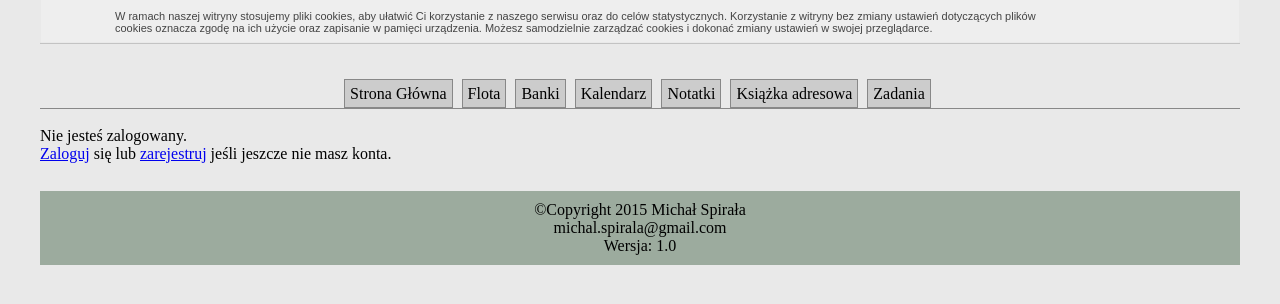
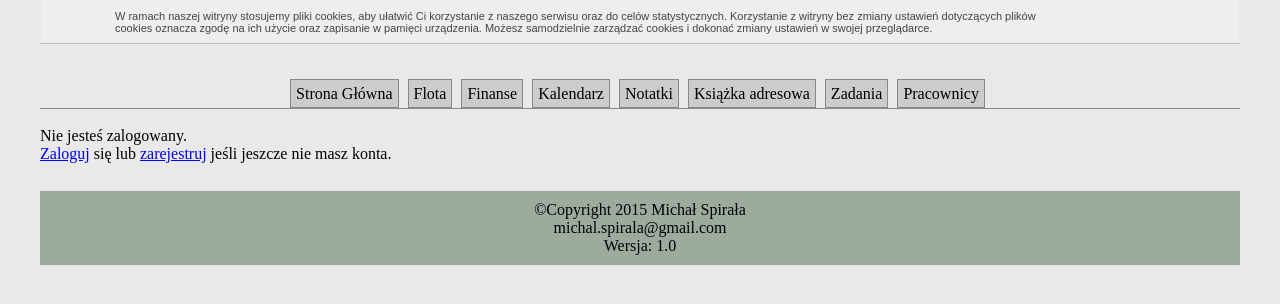
Before and after one commit to mms1994/strona, a PHP site: page /dom.php in a window 1280 px wide. Shown: the top 304 px of the page. Run offline with PHP 8.4, Linux system fonts and the light colour scheme; some libraries are stand-ins or nearby versions.

Commit message:
zamiana menu

```diff
--- a/template/menu.php
+++ b/template/menu.php
@@ -1,7 +1,8 @@
 <li><a class="menu" href="index.php">Strona Główna</a></li>
 <li><a class="menu" href="samochod.php">Flota</a></li>
-<li><a class="menu" href="bank.php">Banki</a></li>
+<li><a class="menu" href="finanse.php">Finanse</a></li>
 <li><a class="menu" href="kalendarz.php">Kalendarz</a></li>
 <li><a class="menu" href="notatki.php">Notatki</a></li>
 <li><a class="menu" href="ksiazka.php">Książka adresowa</a></li>
 <li><a class="menu" href="zadania.php">Zadania</a></li>
+<li><a class="menu" href="pracownicy.php">Pracownicy</a></li>
```
